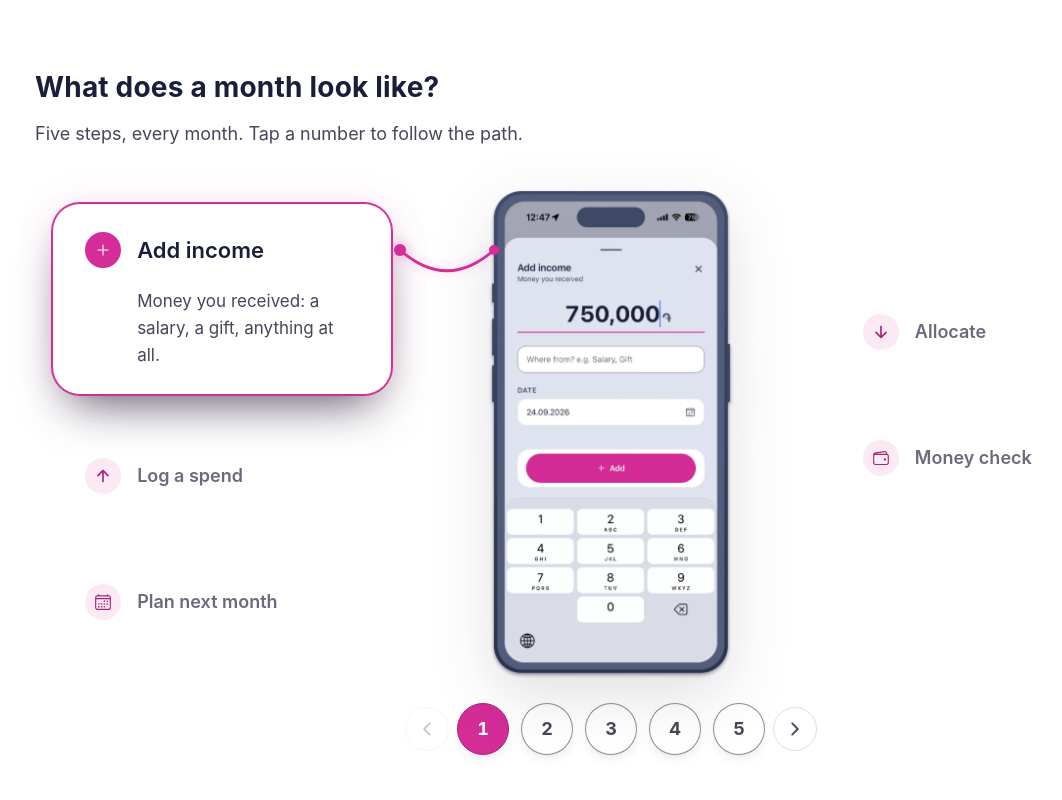
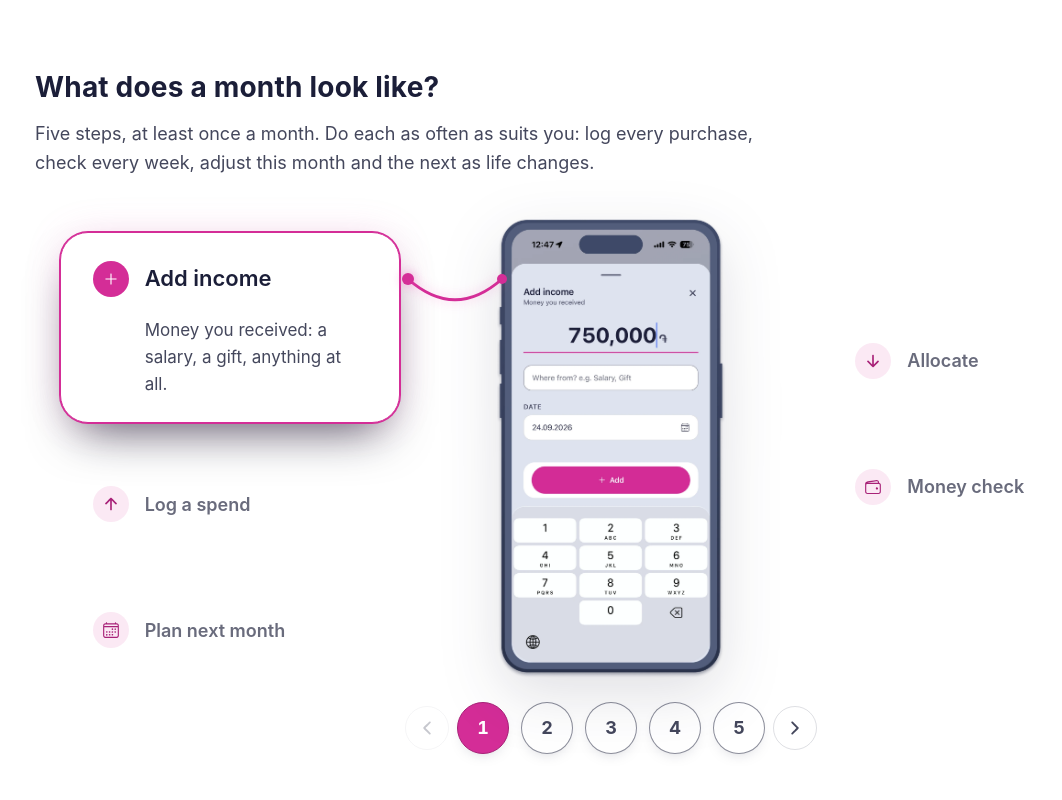
Before and after one commit to beginyanarthur/piggy-site, a plain HTML site: page index.html in a window 1280 px wide. Shown: the part 1500-2300 px from the top of the page, without its empty margins (29-1091 px from the left). Drawn offline with Linux system fonts and the light colour scheme.

Commit message:
Month map: five steps are the minimum; do each as often as suits you
Co-Authored-By: Claude Opus 5.5 <noreply@anthropic.com>

```diff
--- a/index.html
+++ b/index.html
@@ -429,7 +429,7 @@
      height from the window (what is left after the bar, the heading and the
      numbers) and its width follows the screenshot's shape. */
   .orbit {
-    --phone-h: clamp(400px, calc(100svh - 310px), 678px);
+    --phone-h: clamp(360px, calc(100svh - 340px), 678px);
     --phone-w: calc(var(--phone-h) * 1003 / 2000);
     position: relative; display: grid; align-items: start;
     grid-template-columns: minmax(0, 1fr) var(--phone-w) minmax(0, 1fr); column-gap: calc(var(--s-xxl) * 2);
@@ -1007,7 +1007,7 @@
 
   <section id="how">
     <h2>What does a month look like?</h2>
-    <p class="lead-in">Five steps, every month. Tap a number to follow the path.</p>
+    <p class="lead-in">Five steps, at least once a month. Do each as often as suits you: log every purchase, check every week, adjust this month and the next as life changes.</p>
     <div class="orbit">
       <svg class="thread" aria-hidden="true"><path class="thread-p" d=""/><circle class="thread-start" r="5" cx="-20" cy="-20"/><circle class="thread-end" r="6" cx="-20" cy="-20"/><circle class="thread-ring" r="6" cx="-20" cy="-20"/></svg>
       <div class="ot-col left">
```
